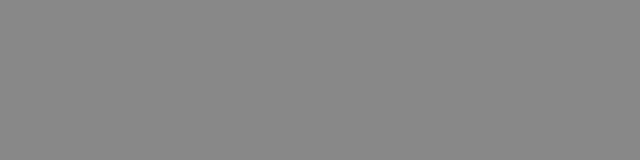
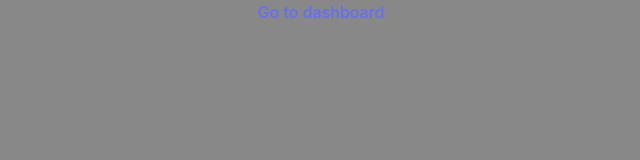
Before and after one commit to EightCubed/Cloud-FE-Web, a React (Vite) app: page / in a window 1280 px wide. Shown: the top 160 px of the page, without its empty margins (319-959 px from the left). Built offline with nearby package versions, Linux system fonts and the light colour scheme.

Commit message:
added navigation to dashboard from main

```diff
--- a/src/App.tsx
+++ b/src/App.tsx
@@ -1,7 +1,12 @@
+import { Link } from "react-router-dom";
 import "./App.css";
 
 function App() {
-  return <></>;
+  return (
+    <>
+      <Link to={"/dashboard"}>Go to dashboard</Link>
+    </>
+  );
 }
 
 export default App;
```
